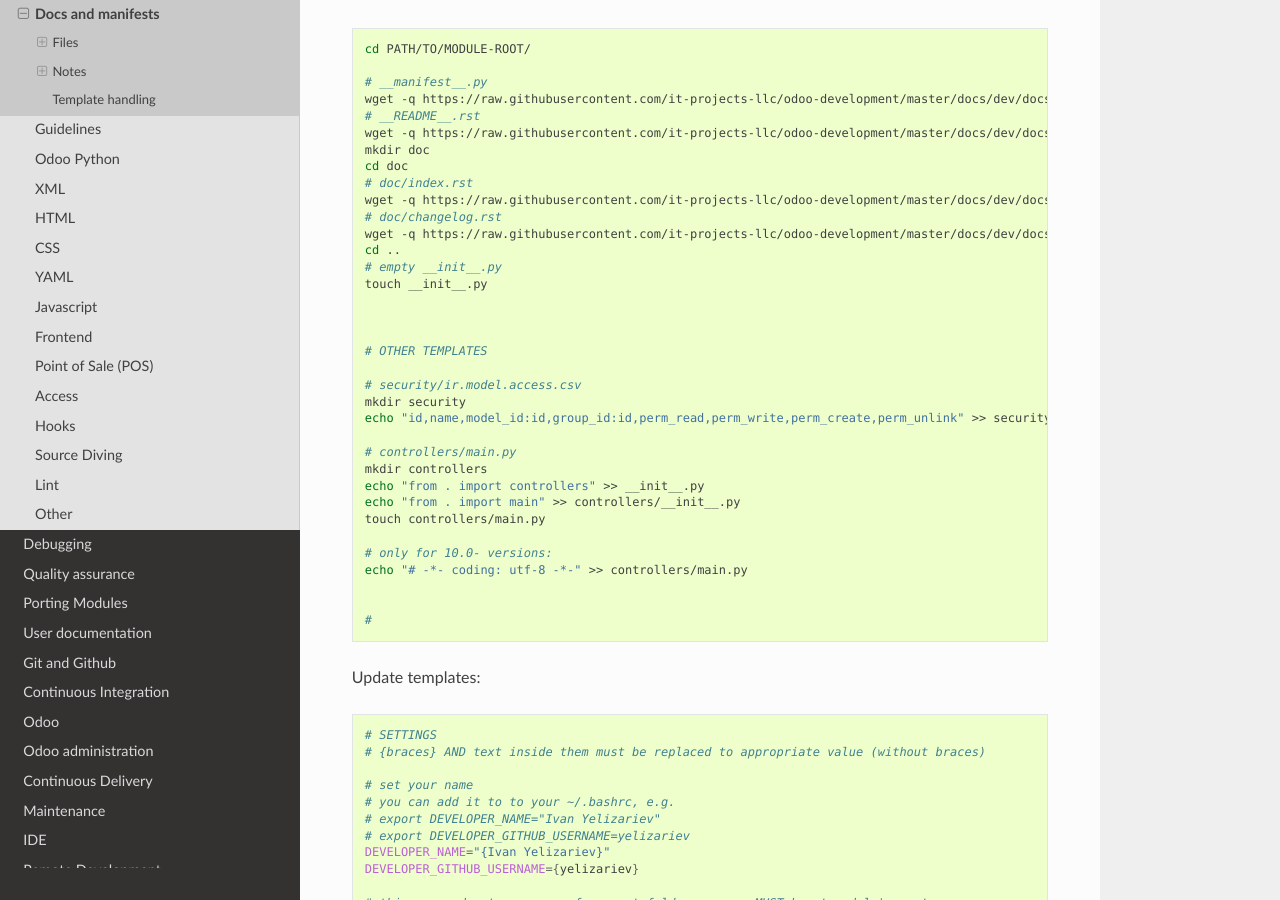
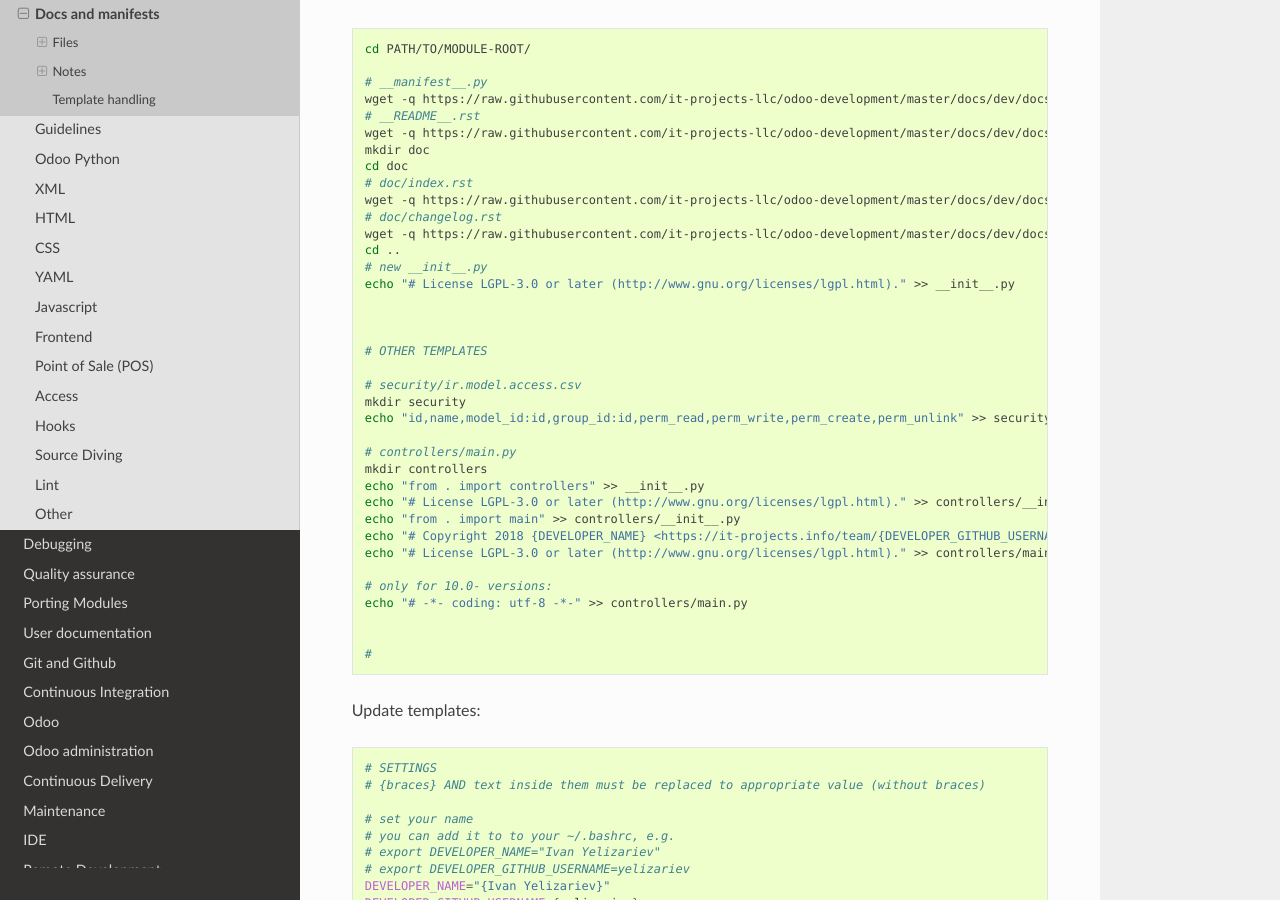
Before and after one commit to itpp-labs/odoo-development, a Sphinx documentation site: the page built from docs/dev/docs/index.rst, in a window 1280 px wide and 900 px high, scrolled down 936 px. Built offline with Sphinx 7.4.7 and the Read the Docs theme 2.0.0, drawn with Linux system fonts in a browser that asks for light colours.

Commit message:
New files must have license lines

```diff
--- a/docs/dev/docs/index.rst
+++ b/docs/dev/docs/index.rst
@@ -46,8 +46,8 @@ Download templates:
     # doc/changelog.rst
     wget -q https://raw.githubusercontent.com/it-projects-llc/odoo-development/master/docs/dev/docs/templates/doc/changelog.rst
     cd ..
-    # empty __init__.py
-    touch __init__.py
+    # new __init__.py
+    echo "# License LGPL-3.0 or later (http://www.gnu.org/licenses/lgpl.html)." >> __init__.py
 
 
 
@@ -60,8 +60,10 @@ Download templates:
     # controllers/main.py
     mkdir controllers
     echo "from . import controllers" >> __init__.py
+    echo "# License LGPL-3.0 or later (http://www.gnu.org/licenses/lgpl.html)." >> controllers/__init__.py
     echo "from . import main" >> controllers/__init__.py
-    touch controllers/main.py
+    echo "# Copyright 2018 {DEVELOPER_NAME} <https://it-projects.info/team/{DEVELOPER_GITHUB_USERNAME}>" >> controllers/main.py
+    echo "# License LGPL-3.0 or later (http://www.gnu.org/licenses/lgpl.html)." >> controllers/main.py
 
     # only for 10.0- versions:
     echo "# -*- coding: utf-8 -*-" >> controllers/main.py
```
